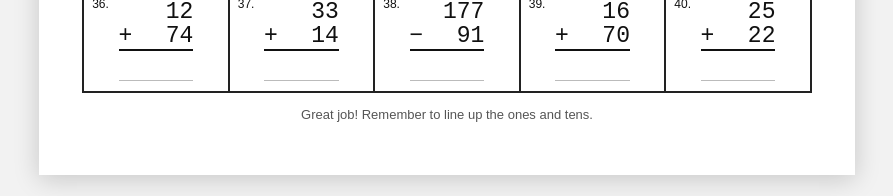
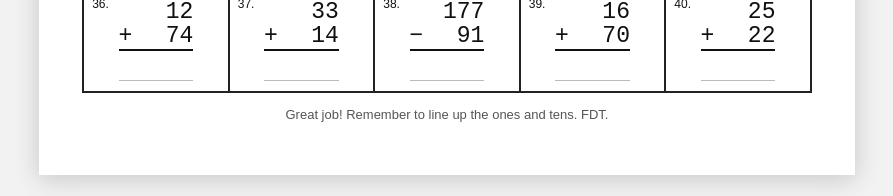
Before and after one commit to Radcliffe/radcliffe.github.io, a Jekyll site: the page docs/demos/addition-and-subtraction-practice.html, which Jekyll copies as it is, in a window 1280 px wide. Shown: the part 977-1173 px from the top of the page, without its empty margins (193-1086 px from the left). Built offline with Jekyll 4.4.1, drawn with Linux system fonts in a browser that asks for light colours.

Commit message:
Juvenile comment

```diff
--- a/docs/demos/addition-and-subtraction-practice.html
+++ b/docs/demos/addition-and-subtraction-practice.html
@@ -182,7 +182,7 @@
 
     <section id="problems" class="problems" aria-label="Math worksheet problems"></section>
 
-    <div class="footer">Great job! Remember to line up the ones and tens.</div>
+    <div class="footer">Great job! Remember to line up the ones and tens. FDT.</div>
   </main>
 
   <script>
```
